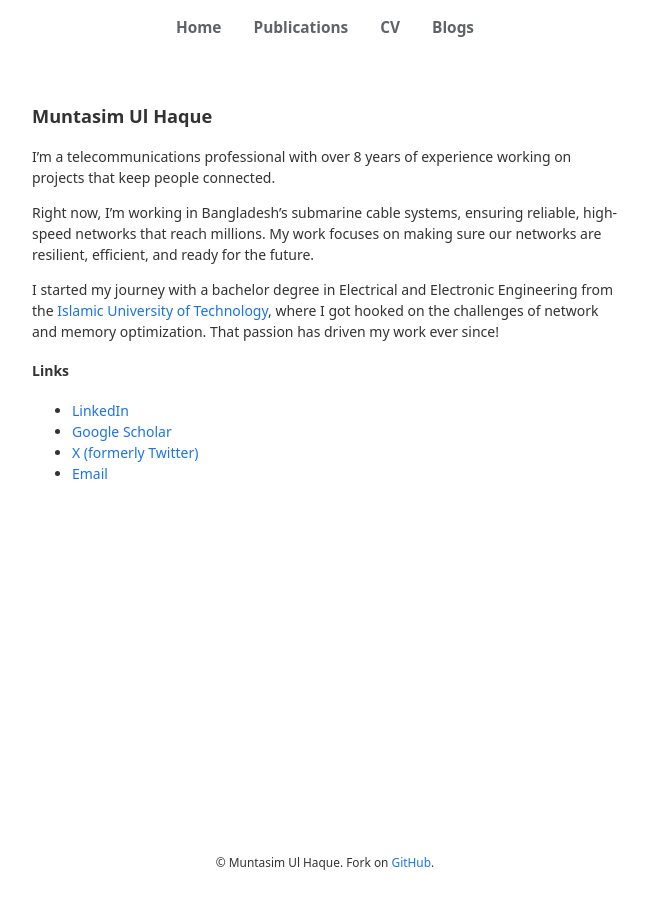
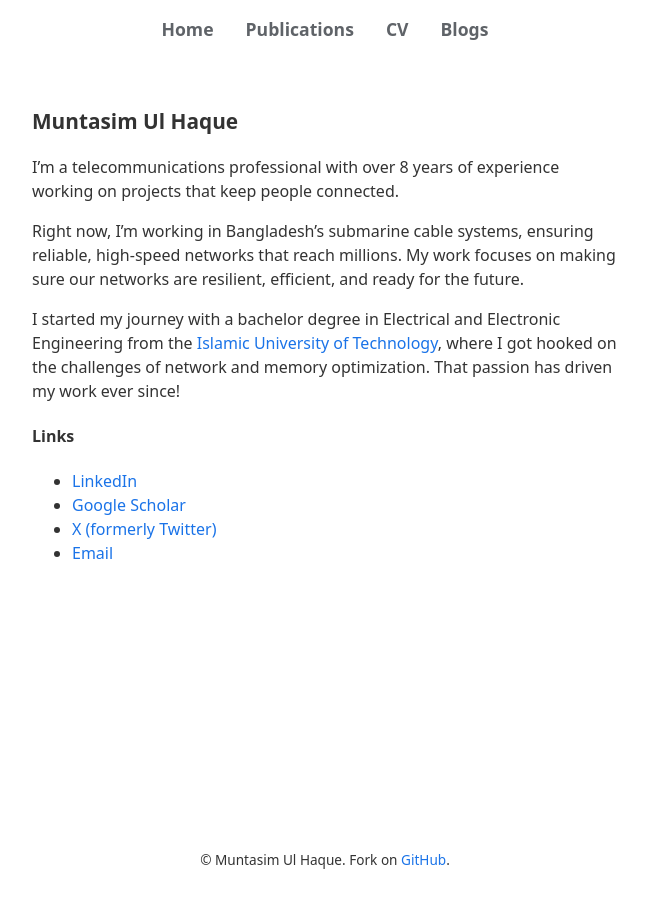
Before and after one commit to muntasimulhaque/muntasimulhaque.github.io, a Jekyll site: the page built from index.md, in a window 1280 px wide. Shown: the whole page, without its empty margins (315-963 px from the left). Built offline with Jekyll 4.4.1, drawn with Linux system fonts in a browser that asks for light colours; our own code applies the rules of GitHub Pages for plain Markdown files.

Commit message:
Update main.css

```diff
--- a/assets/css/main.css
+++ b/assets/css/main.css
@@ -26,7 +26,6 @@ body {
     display: flex;
     flex-direction: column;
     min-height: 100vh;
-    font-size: 14px;
 }
 
 main {
@@ -227,9 +226,6 @@ footer {
 
 /* Responsive design */
 @media (max-width: 768px) {
-    body {
-        font-size: 14px;
-    }
 
     main {
         padding: 1rem;
```
